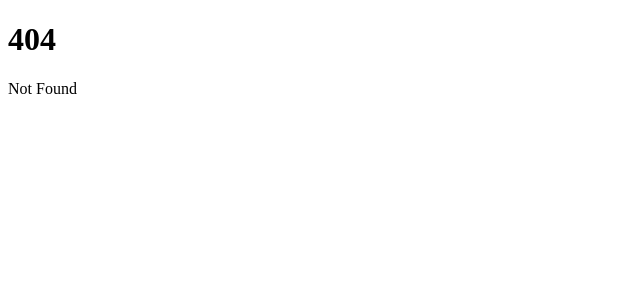
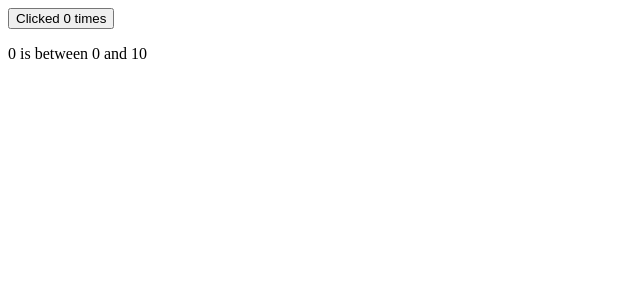
Before and after one commit to gnairooze/learn-svelte, a SvelteKit app: page /logic in a window 1280 px wide. Before the commit this address had no page. Shown: the top 300 px of the page, without its empty margins (0-640 px from the left). Built offline with nearby package versions, Linux system fonts and the light colour scheme.

Commit message:
add if and else logic tutorials

```diff
--- a/src/routes/+page.svelte
+++ b/src/routes/+page.svelte
@@ -4,5 +4,6 @@
     <ul>
         <li><a href="/intro-reactivity/">Go to intro-reactivity</a></li>
         <li><a href="/props/">Go to props</a></li>
+        <li><a href="/logic/">Go to logic</a></li>
     </ul>
 </nav>
--- /dev/null
+++ b/src/routes/logic/+page.svelte
@@ -0,0 +1,18 @@
+<script>
+	let count = 0;
+
+	function increment() {
+		count += 1;
+	}
+</script>
+
+<button on:click={increment}>
+	Clicked {count}
+	{count === 1 ? 'time' : 'times'}
+</button>
+
+{#if count > 10}
+	<p>{count} is greater than 10</p>
+{:else}
+    <p>{count} is between 0 and 10</p>
+{/if}
```
